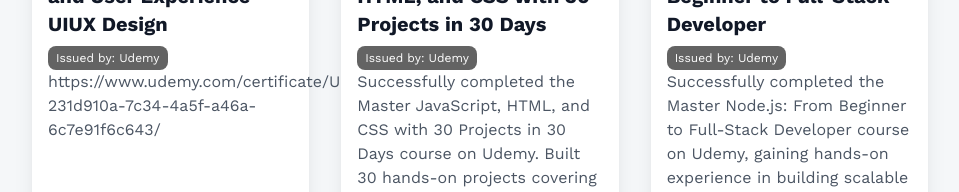
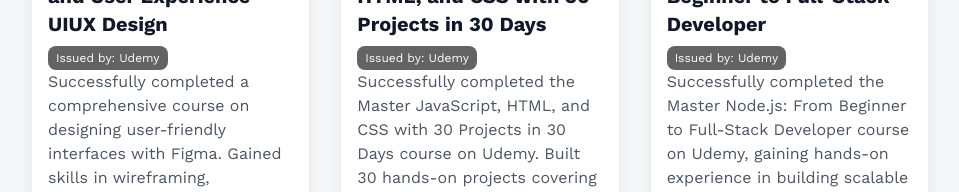
Before and after one commit to GourangaDasSamrat/3d-react-portfolio-2, a React (Vite) app: page /certifications in a window 1280 px wide. Shown: the part 578-770 px from the top of the page, without its empty margins (160-1119 px from the left). Built offline with nearby package versions, Linux system fonts and the light colour scheme; no server answers.

Commit message:
Fix a mistake

```diff
--- a/src/pages/Certifications.jsx
+++ b/src/pages/Certifications.jsx
@@ -22,7 +22,7 @@ const Certifications = () => {
       date: "08 September 2025",
       org: "Udemy",
       description:
-        "https://www.udemy.com/certificate/UC-231d910a-7c34-4a5f-a46a-6c7e91f6c643/",
+        "Successfully completed a comprehensive course on designing user-friendly interfaces with Figma. Gained skills in wireframing, prototyping, and building design systems while applying core UI/UX principles to create modern digital experiences.",
       verificationLink:
         "https://www.udemy.com/certificate/UC-231d910a-7c34-4a5f-a46a-6c7e91f6c643/",
     },
```
